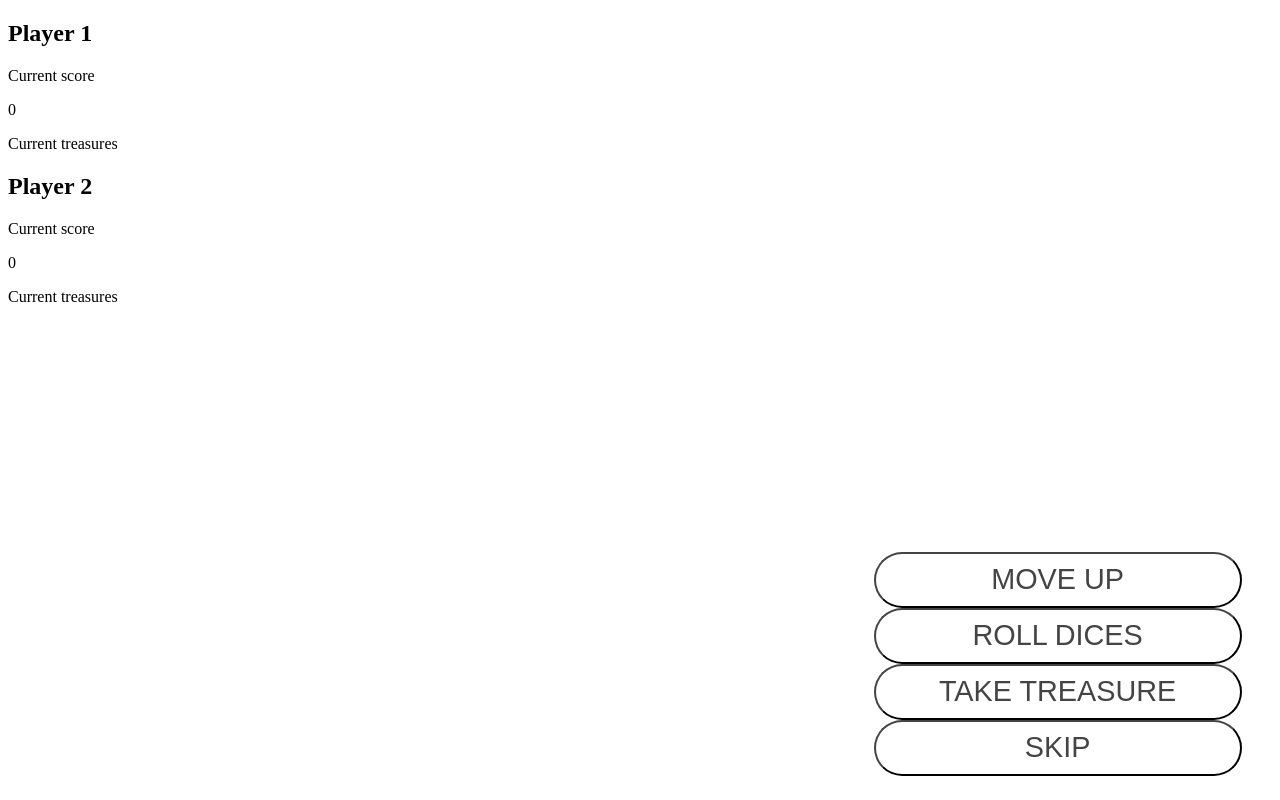
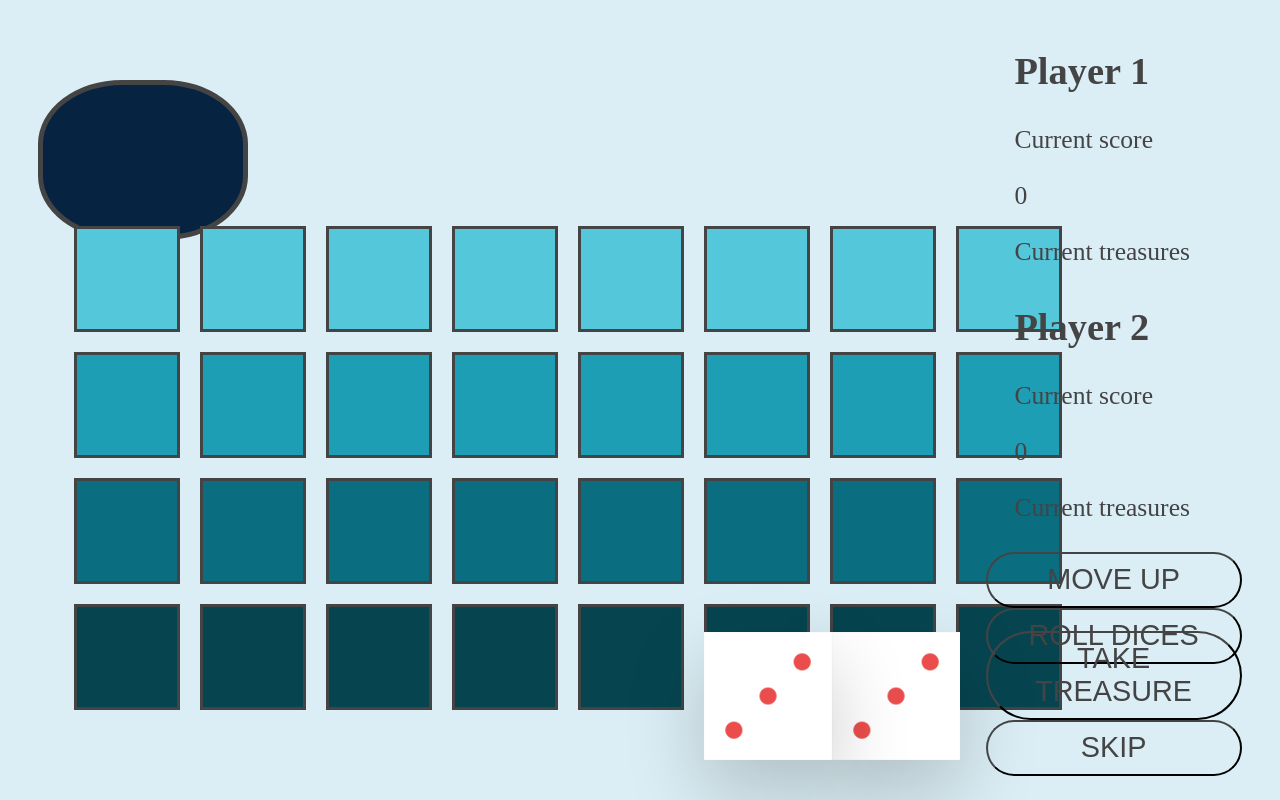
Before and after one commit to Nailgy/Deep_sea_game, a website: page index.html in a window 1280 px wide. Drawn offline with Linux system fonts and the light colour scheme.

Commit message:
Add dice aninamtion and field visualisation

```diff
--- a/index.html
+++ b/index.html
@@ -8,6 +8,9 @@
   <link rel="stylesheet" href="style.css">
 </head>
 <body>
+  <div class="submarine"></div>
+  <div class="game--field"></div>
+
   <section class ="player player--0 player--active">
     <h2 class="name" id="name--0">Player 1</h2>
     <div class="current">
@@ -31,6 +34,8 @@
     </div>
   </section>
 
+  <img src="./images/dice-3.png" alt="Playing dice" class="dice dice--0" />
+  <img src="./images/dice-3.png" alt="Playing dice" class="dice dice--1" />
   <button class="btn btn--moveup">Move up</button>
   <button class="btn btn--roll">Roll dices</button>
   <button class="btn btn--take">Take treasure</button>
--- a/script.js
+++ b/script.js
@@ -14,6 +14,22 @@ const btnMoveUp = document.querySelector('.btn--moveup');
 const btnRoll = document.querySelector('.btn--roll');
 const btnTake = document.querySelector('.btn--take');
 const btnSkip = document.querySelector('.btn--skip');
+const dice0El = document.querySelector('.dice--0');
+const dice1El = document.querySelector('.dice--1');
+
+const drawField = () => {
+  let gameField = document.querySelector('.game--field');
+  let tile;
+
+  for(let i = 0; i < LEVELS_OF_TREASURES.length; i++) {
+    for(let j = 0; j < TREASURES_AT_1_LEVEL; j++) {
+      tile = document.createElement('div');
+      tile.className = `tile level${i+1}`;
+      gameField.appendChild(tile);
+    }
+  }
+}
+drawField();
 
 const dup = (value, number) => {
   const arr = new Array(number);
@@ -28,9 +44,11 @@ const rand = (max, min = 0) => {
 
 const rollTwoDices = (diceValues) => {
   const max = diceValues.length;
-  const firstDiceIndex = rand(max);
-  const secondDiceIndex = rand(max);
-  return diceValues[firstDiceIndex] + diceValues[secondDiceIndex];
+  const firstDiceValue = diceValues[rand(max)];
+  const secondDiceValue = diceValues[rand(max)];
+  dice0El.src = `images/dice-${firstDiceValue}.png`
+  dice1El.src = `images/dice-${secondDiceValue}.png`
+  return firstDiceValue + secondDiceValue;
 };
 
 const randValueFromTreasure = (levelOfTreasure) => {
--- a/style.css
+++ b/style.css
@@ -1,6 +1,75 @@
+body {
+  background-color: #dbeef5;
+}
+
+.submarine {
+  position: absolute;
+  left: 3%;
+  top: 10%;
+  width: 200px;
+  height: 150px;
+  border: thick solid #444;
+  background-color: #062441;
+  border-radius: 40%;
+}
+
+.game--field {
+  position: absolute;
+  width: 1100px;
+  height: 520px;
+  left: 5%;
+  top: 27%;
+
+}
+
+.tile {
+  border: solid #444;
+  width: 100px;
+  height: 100px;
+  float: left;
+  margin: 10px 10px 10px 10px;
+}
+
+.level1 {
+  background-color: #55c7db;
+}
+
+.level2 {
+  background-color: #1e9eb4;
+}
+
+.level3 {
+  background-color: #0a6e80;
+}
+
+.level4 {
+  background-color: #064550;
+}
+
+
+.player {
+  position: absolute;
+  width: 17%;
+  right: 3%;
+  color: #444;
+  background: none;
+  border-color:#444;
+  font-size: 1.6rem;
+  padding: 0.6rem;
+  border-radius: 50rem;
+}
+
+.player--0 {
+  top: 1%;
+}
+
+.player--1 {
+  top: 33%;
+}
+
 .btn {
   position: absolute;
-  width: 23rem;
+  width: 20%;
   right: 3%;
   color: #444;
   background: none;
@@ -28,3 +97,20 @@
 .btn--skip {
   bottom: 3%;
 }
+
+.dice {
+    position: absolute;
+    right: 20%;
+    bottom: 5%;
+    transform: translateX(-50%);
+    height: 16%;
+    box-shadow: 0 2rem 5rem rgba(0, 0, 0, 0.2);
+}
+
+.dice--0 {
+  right: 20%;
+}
+
+.dice--1 {
+  right: 30%;
+}
```
Also changed, not shown: images/dice-1.png (added), images/dice-2.png (added), images/dice-3.png (added).
